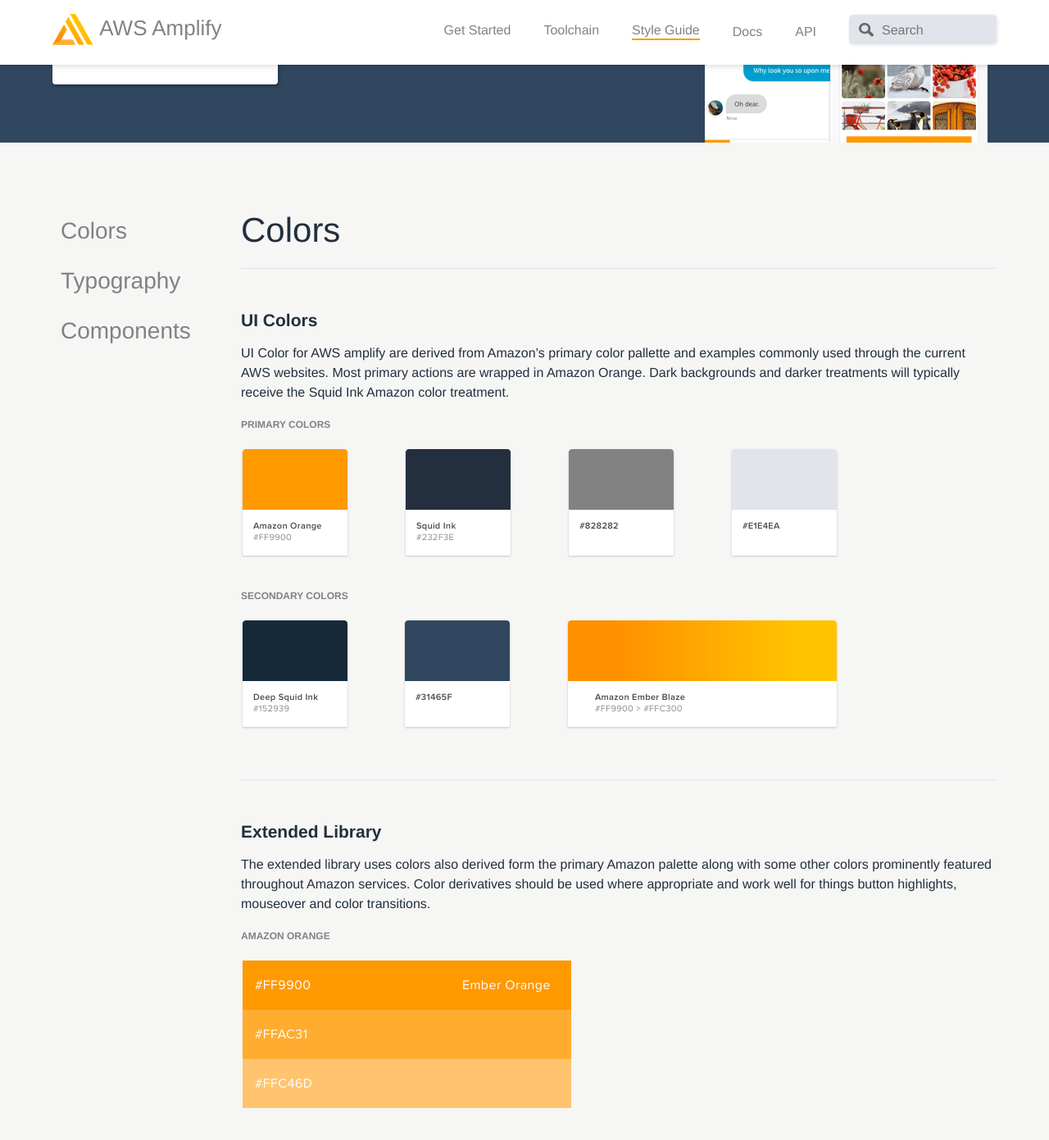
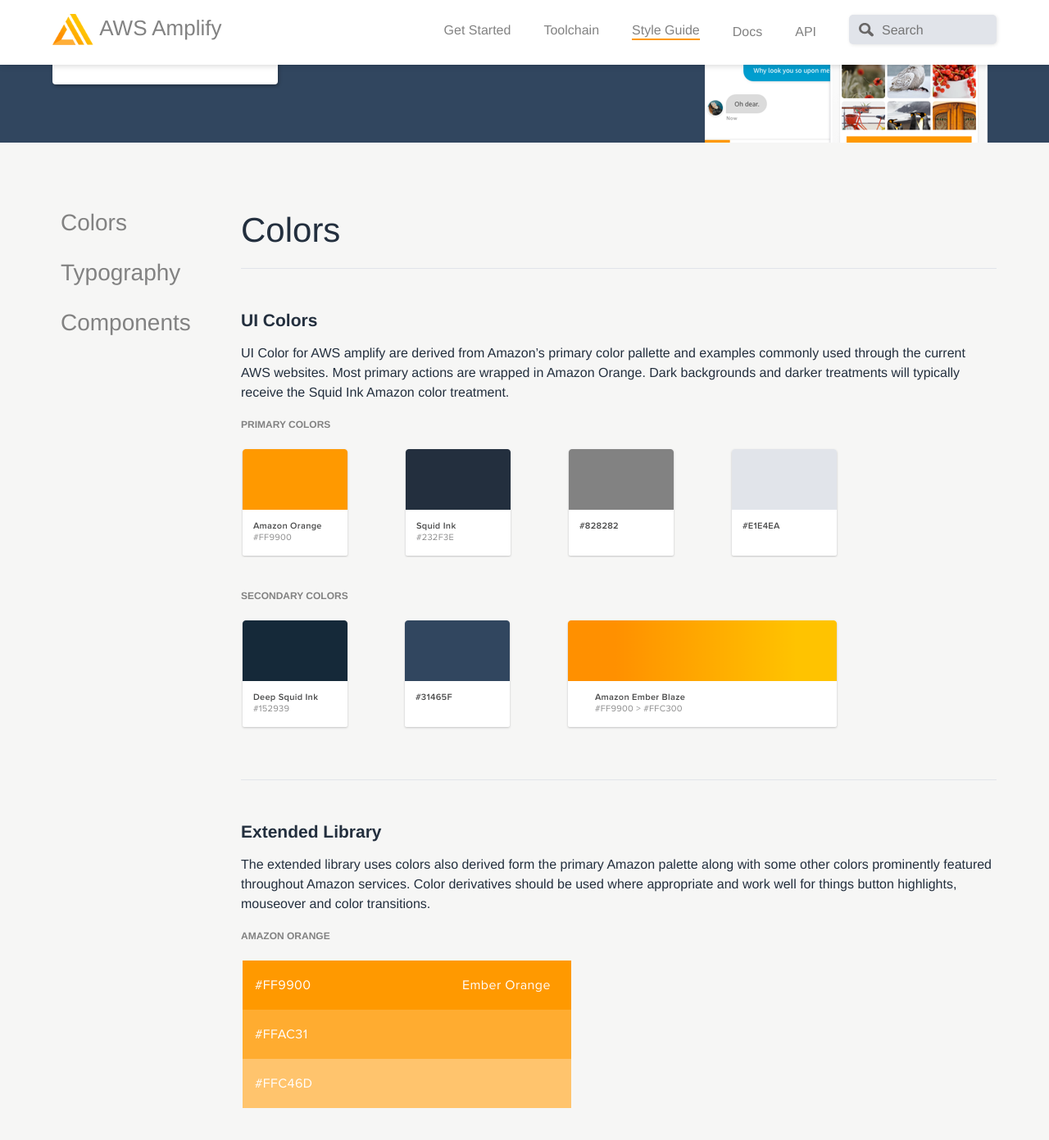
Before and after one commit to tommypraeger/tommypraeger.github.io, a Jekyll site: the page built from media/ui_library.md, in a window 1280 px wide and 1400 px high, scrolled down 301 px. Shown: the top 1391 px of the window at 82% size. Built offline with Jekyll 4.4.1, drawn with Linux system fonts in a browser that asks for light colours; some web fonts are replaced; comment, search, counter and statistics services are not loaded.

Commit message:
left nav scroll fix

```diff
--- a/amplify-theme/_layouts/ui_library.html
+++ b/amplify-theme/_layouts/ui_library.html
@@ -54,7 +54,7 @@
 					</div><!-- /.col -->
 					<div class="col-md-4 col-md-offset-1 dev-guide-container styleguide-nav">
 						<div class="sections-list-wrapper">
-							<div class="sections-list js-affix js-scrollspy">
+							<div class="sections-list js-affix js-scrollspy styleguide-affix">
 								<div class="dev-guide">
 									{% if site.styleguide %}
 										<div class="left-nav-section hidden-xs">
--- a/amplify-theme/_sass/components/_redesign.scss
+++ b/amplify-theme/_sass/components/_redesign.scss
@@ -2133,7 +2133,13 @@
         }
 
         .sections-list.affix {
-            position: relative;
+            position: sticky;
+            position: -webkit-sticky;
+            margin-top: 84px;
+        }
+
+        .styleguide-affix {
+            margin-top: 20px !important;
         }
 
         .version-section {
```
